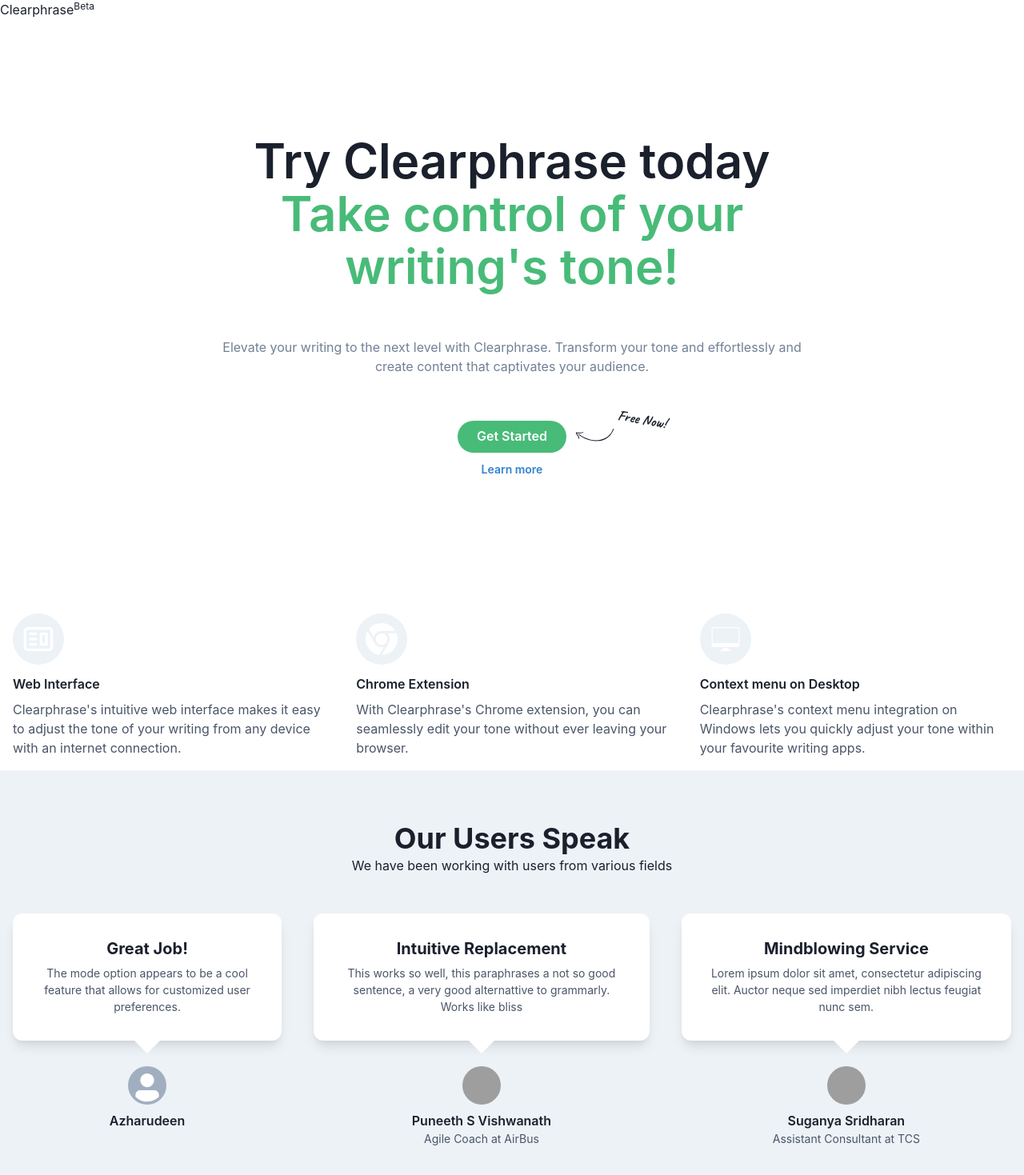
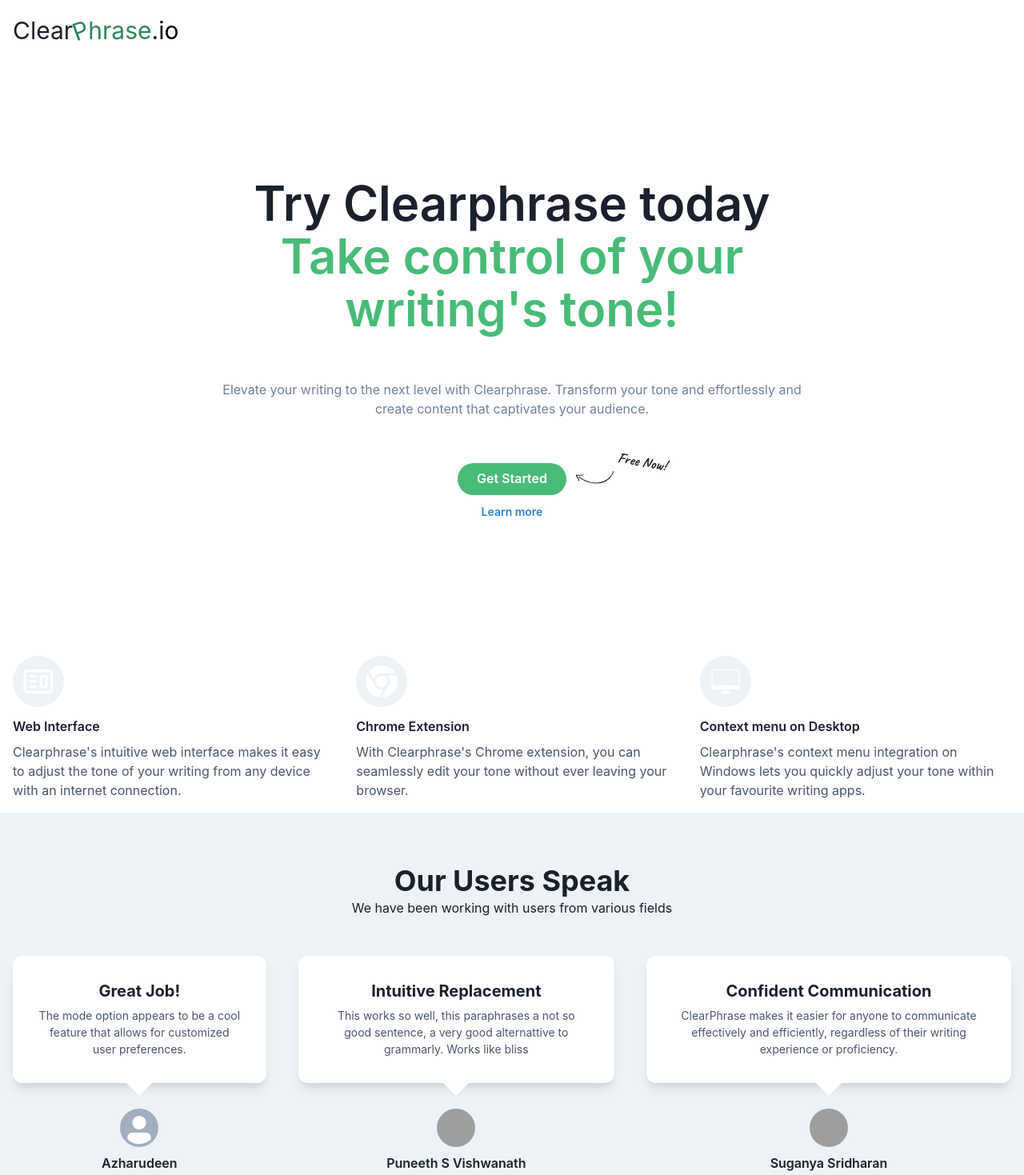
Before and after one commit to satish860/clearphrase, a Next.js app: page / in a window 1280 px wide. Shown: the top 1469 px of the page at 80% size. Built offline with nearby package versions, Linux system fonts and the light colour scheme; grey boxes are pictures that could not be loaded.

Commit message:
Header added

```diff
--- a/src/pages/components/Testimonials.tsx
+++ b/src/pages/components/Testimonials.tsx
@@ -131,10 +131,9 @@
           </Testimonial>
           <Testimonial>
             <TestimonialContent>
-              <TestimonialHeading>Mindblowing Service</TestimonialHeading>
+              <TestimonialHeading>Confident Communication</TestimonialHeading>
               <TestimonialText>
-                Lorem ipsum dolor sit amet, consectetur adipiscing elit. Auctor
-                neque sed imperdiet nibh lectus feugiat nunc sem.
+              ClearPhrase makes it easier for anyone to communicate effectively and efficiently, regardless of their writing experience or proficiency.
               </TestimonialText>
             </TestimonialContent>
             <TestimonialAvatar
--- a/src/pages/index.tsx
+++ b/src/pages/index.tsx
@@ -2,27 +2,26 @@
 import SimpleThreeColumns from "./components/Features";
 import WithSpeechBubbles from "./components/Testimonials";
 import SmallWithSocial from "./components/Footer";
-import { Image } from "@chakra-ui/react";
+import { Flex, Text } from "@chakra-ui/react";
 
 export default function Landing() {
   return (
     <>
-      <header
-        className="flex flex-row justify-between z-50 h-14"
-        data-theme="light"
-      >
+      <Flex bg="white" w="100%" p={4} verticalAlign="center">
+        <Text fontSize="3xl">
+          Clear
+        </Text>
+        <Text fontSize="3xl" color="green.600" transform={"rotate(-20deg)"}>
+          P
+        </Text>
+        <Text fontSize="3xl" color="green.600">
+          hrase
+        </Text>
+        <Text fontSize="3xl" color="black">
+          .io
+        </Text>
+      </Flex>
 
-
-        <div className="flex items-center">
-          <h1 className="text-xl font-bold p-4">
-            <span className="text-2xl">C</span>
-            <span className="text-sm">learphrase</span>
-            <sup className="text-xs font-medium text-secondary-600 transform scale-75">
-              Beta
-            </sup>
-          </h1>
-        </div>
-      </header>
       <CallToActionWithAnnotation />
       <SimpleThreeColumns />
       <WithSpeechBubbles />
```
